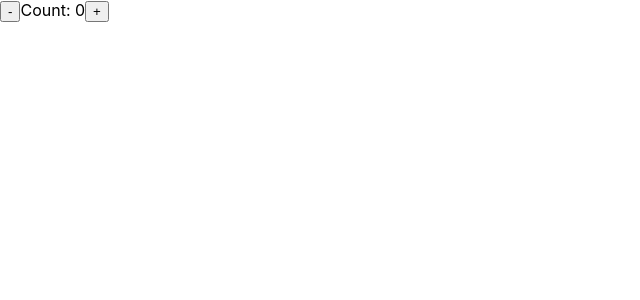
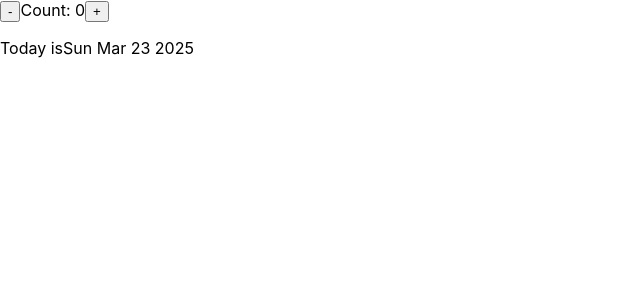
Before and after one commit to SaeedKarimian860/Date_Counter, a React (Create React App) app: page / in a window 1280 px wide. Shown: the top 300 px of the page, without its empty margins (0-640 px from the left). Built offline with nearby package versions, Linux system fonts and the light colour scheme.

Commit message:
Date Counter

```diff
--- a/src/App.js
+++ b/src/App.js
@@ -11,6 +11,9 @@
 function Counter() {
   const [count, setCount] = useState(0);
 
+  const date = new Date();
+  date.setDate(date.getDate() + count);
+
   return (
     <div>
       <div>
@@ -18,6 +21,16 @@
         <span>Count: {count}</span>
         <button onClick={() => setCount((c) => c + 1)}>+</button>
       </div>
+      <p>
+        <span>
+          {count === 0
+            ? "Today is"
+            : count > 0
+            ? `${count} days from today is`
+            : `${count} days ago was`}
+        </span>
+        <span>{date.toDateString()}</span>
+      </p>
     </div>
   );
 }
```
